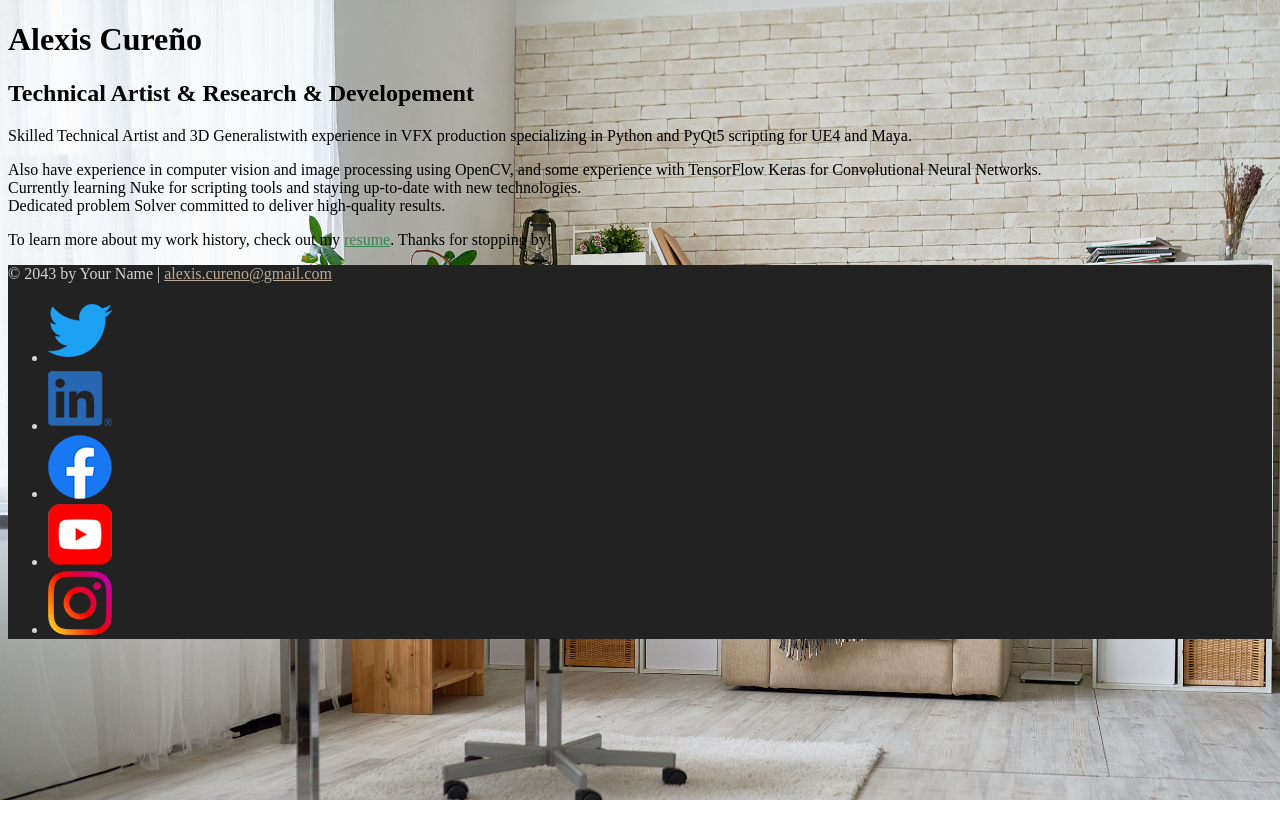
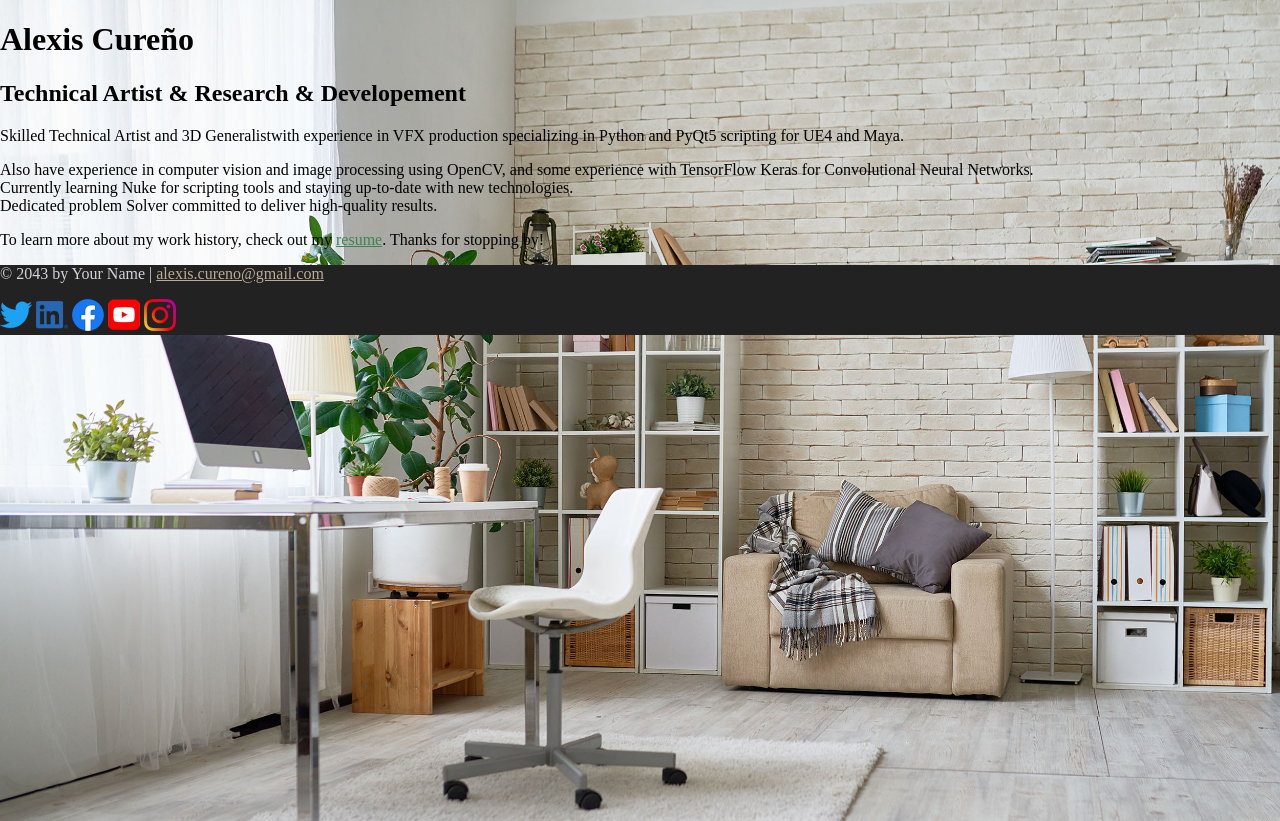
Before and after one commit to alexiscureno/personal-site-demo, a plain HTML site: page index.html in a window 1280 px wide. Before the commit the page ends 800 px from the top, so only its background shows below. Drawn offline with Linux system fonts and the light colour scheme.

Commit message:
Box Model changes

```diff
--- a/css/style.css
+++ b/css/style.css
@@ -11,8 +11,21 @@ Off-white     #f6f6f6
 
 /* GLOBAL STYLES
 ----------------*/
+html {
+    box-sizing: border-box;
+}
+*, *:before, *:after {
+    box-sizing: inherit;
+}
+
+html, body {
+    height: 100%;
+}
+
 body {
     background: #f6f6f6;
+    margin: 0;
+
 
 }
 /* HOME
@@ -64,3 +77,13 @@ footer {
     background: #222;
     color: #d3d4d6;
 }
+.socials {
+    list-style-type: none;
+    padding: 0;
+}
+.socials li {
+    display: inline-block;
+}
+.socials img{
+    width: 32px;
+}
--- a/index.html
+++ b/index.html
@@ -38,7 +38,7 @@
       <p>© 2043 by Your Name | <a href="mailto:email@example.com">alexis.cureno@gmail.com</a></p>
 
       <!-- Add or remove any networks. -->
-      <ul>
+      <ul class="socials" >
         <li>
           <a href="#" target="_blank"><img src="images/icon-logo-twitter.png" alt="My Twitter Channel"></a>
         </li>
```
Also changed, not shown: resume.html (+1 -1 lines).
